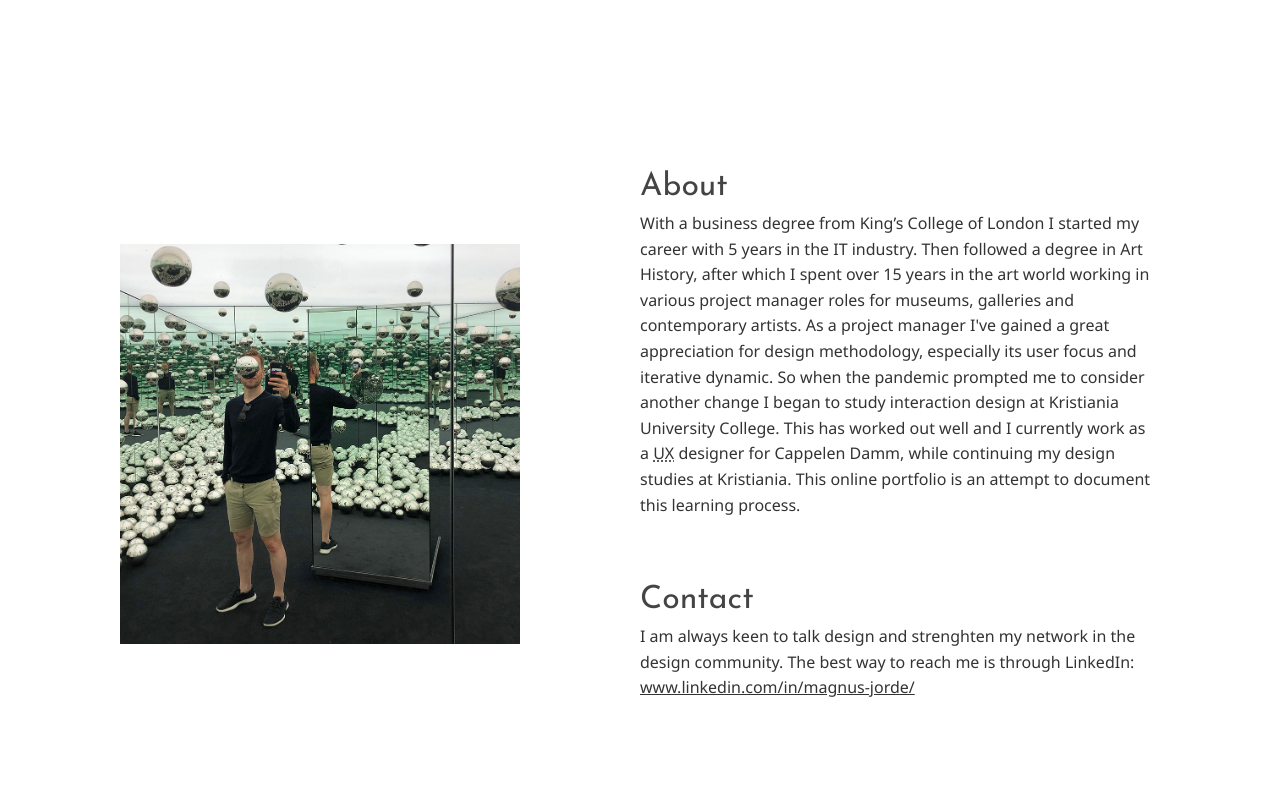
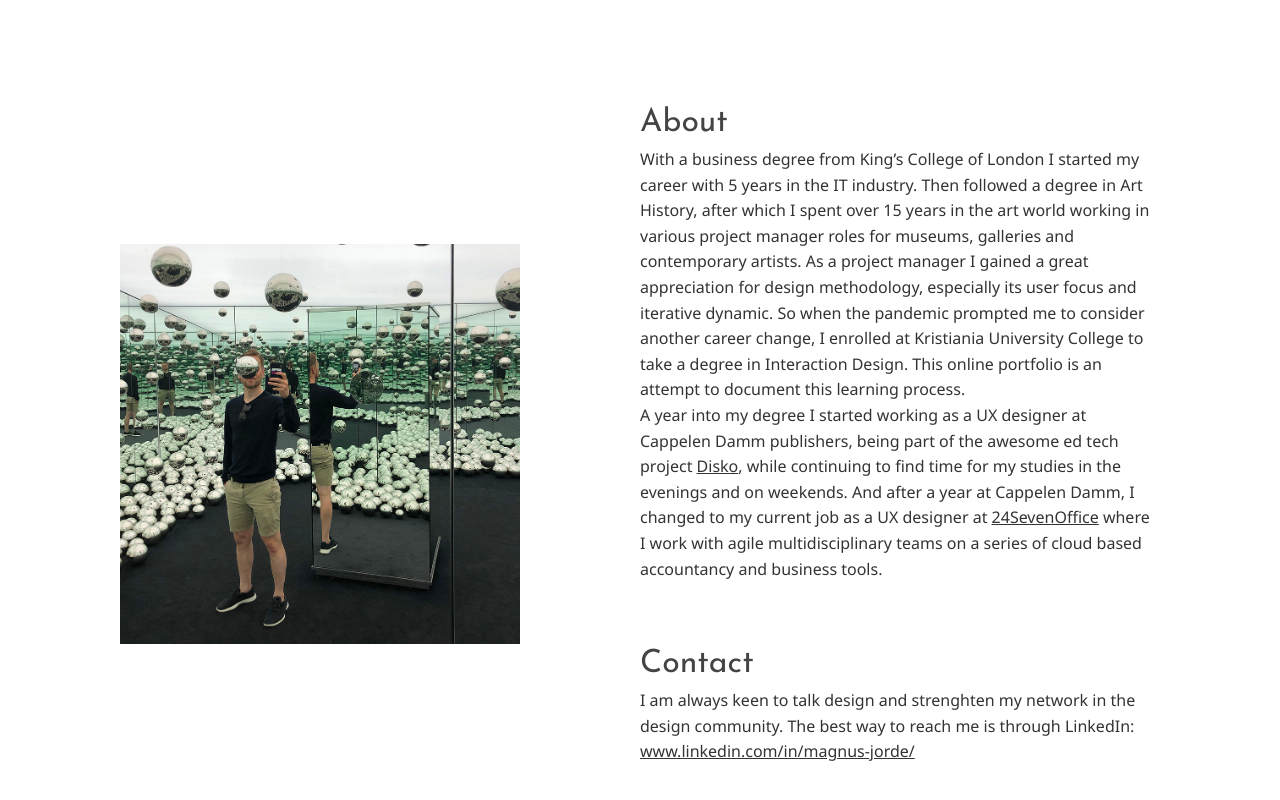
Before and after one commit to ThumbsUpGif/Piv, a plain HTML site: page index.html in a window 1280 px wide. Shown: the part 3036-3836 px from the top of the page. Drawn offline with Linux system fonts and the light colour scheme.

Commit message:
commit- Update bio text

```diff
--- a/index.html
+++ b/index.html
@@ -114,7 +114,8 @@
             <div class="index__above-the-fold__image-wrapper__mobile">
 
                 <div class="index__above-the-fold__image-wrapper__mobile__photo">
-                    <img src="./assets/index__mug.jpg" alt=""><!--(Image alt tag has been intentionally nulled out) -->
+                    <img src="./assets/index__mug.jpg" alt="">
+                    <!--(Image alt tag has been intentionally nulled out) -->
                 </div>
 
 
@@ -133,7 +134,8 @@
 
                 <div class="global__lead">
                     <p>
-                        I am an Oslo based <abbr title="User Experience">UX</abbr> designer who recently started working in tech after more than ten years as
+                        I am an Oslo based <abbr title="User Experience">UX</abbr> designer who recently started working
+                        in tech after more than ten years as
                         a
                         project manager in the art world.
                     </p>
@@ -150,7 +152,8 @@
             <div class="index__above-the-fold__image-wrapper__tablet">
 
                 <div class="index__above-the-fold__image-wrapper__tablet__photo">
-                    <img src="./assets/index__mug.jpg" alt=""> <!--(Image alt tag has been intentionally nulled out) -->
+                    <img src="./assets/index__mug.jpg" alt="">
+                    <!--(Image alt tag has been intentionally nulled out) -->
                 </div>
 
 
@@ -169,7 +172,8 @@
 
                 <div class="global__lead">
                     <p>
-                        I am an Oslo based <abbr title="User Experience">UX</abbr> designer who recently started working in tech after more than ten years as
+                        I am an Oslo based <abbr title="User Experience">UX</abbr> designer who recently started working
+                        in tech after more than ten years as
                         a
                         project manager in the art world.
                     </p>
@@ -195,7 +199,8 @@
 
             <div class="index__above-the-fold__text-wrapper__lead global__lead">
                 <p>
-                    I am an Oslo based <abbr title="User Experience">UX</abbr> designer who recently started working in tech after more than ten years as a
+                    I am an Oslo based <abbr title="User Experience">UX</abbr> designer who recently started working in
+                    tech after more than ten years as a
                     project manager in the art world.
                 </p>
 
@@ -203,7 +208,8 @@
 
 
             <div class="index__above-the-fold__image-wrapper__desktop">
-                <img src="./assets/index__mug.jpg" alt=""> <!--(Image alt tag has been intentionally nulled out) -->
+                <img src="./assets/index__mug.jpg" alt="">
+                <!--(Image alt tag has been intentionally nulled out) -->
             </div>
 
             <div class="index__above-the-fold__background-image__desktop">
@@ -306,15 +312,37 @@
                         About
                     </h2>
 
-                    <p>
+                    <!-- <p>
                         With a business degree from King’s College of London I started my career with 5 years in the IT
                         industry. Then followed a degree in Art History, after which I spent over 15 years in the art
                         world working in various project manager roles for museums, galleries and contemporary artists.
                         As a project manager I've gained a great appreciation for design methodology, especially its
                         user focus and iterative dynamic. So when the pandemic prompted me to consider another change I
                         began to study interaction design at Kristiania University College. This has worked out well and
-                        I currently work as a <abbr title="User Experience">UX</abbr> designer for Cappelen Damm, while continuing my design studies at
+                        I currently work as a <abbr title="User Experience">UX</abbr> designer for Cappelen Damm, while
+                        continuing my design studies at
                         Kristiania. This online portfolio is an attempt to document this learning process.
+                    </p> -->
+
+                    <p>
+                        With a business degree from King’s College of London I started my career with 5 years in the IT
+                        industry. Then followed a degree in Art History, after which I spent over 15 years in the art
+                        world working in various project manager roles for museums, galleries and contemporary artists.
+                        As a project manager I gained a great appreciation for design methodology, especially its user
+                        focus and iterative dynamic. So when the pandemic prompted me to consider another career change,
+                        I enrolled at Kristiania University College to take a degree in Interaction Design. This online
+                        portfolio is an attempt to document this learning process.
+                        <br>
+                        A year into my degree I started working as a UX designer at
+                        Cappelen Damm publishers, being part
+                        of the awesome ed tech project <a
+                            href="https://medium.com/@designatCDV/atomic-content-how-we-hacked-a-design-concept-to-create-a-flexible-educational-platform-b5ab4ccafbb6"
+                            target="_blank">Disko</a>, while continuing to find time for my studies in the evenings and on weekends.
+                        And after a year at Cappelen Damm, I changed to my current job as a UX designer at <a href="https://24sevenofficeus.com/" target="_blank">24SevenOffice</a>
+                        where I work with agile multidisciplinary teams on a series of cloud based accountancy and
+                        business tools.
+
+
                     </p>
                 </div>
 
```
